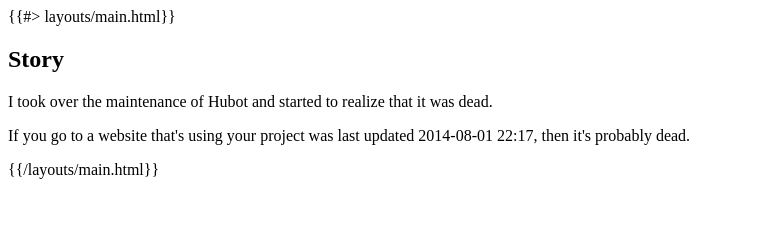
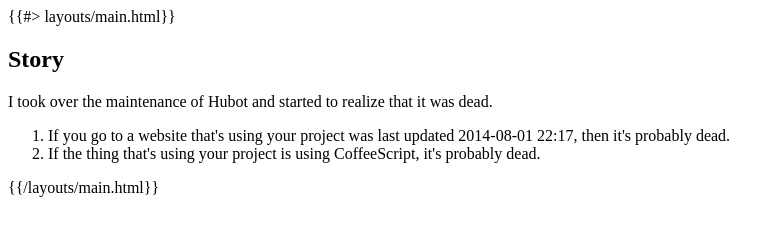
Before and after one commit to hubot-friends/ismyprojectdead, a website: page www/index.html in a window 1280 px wide. Shown: the whole page, without its empty margins (0-780 px from the left). Drawn offline with Linux system fonts and the light colour scheme.

Commit message:
coffeescript:

```diff
--- a/www/index.html
+++ b/www/index.html
@@ -4,5 +4,8 @@
 <meta name="description" content="A website about the death of my project."/>
 <h2>Story</h2>
 <p>I took over the maintenance of Hubot and started to realize that it was dead.</p>
-<p>If you go to a website that's using your project was last updated 2014-08-01 22:17, then it's probably dead.</p>
+<ol>
+    <li>If you go to a website that's using your project was last updated 2014-08-01 22:17, then it's probably dead.</li>
+    <li>If the thing that's using your project is using CoffeeScript, it's probably dead.</li>
+</ol>
 {{/layouts/main.html}}
```
